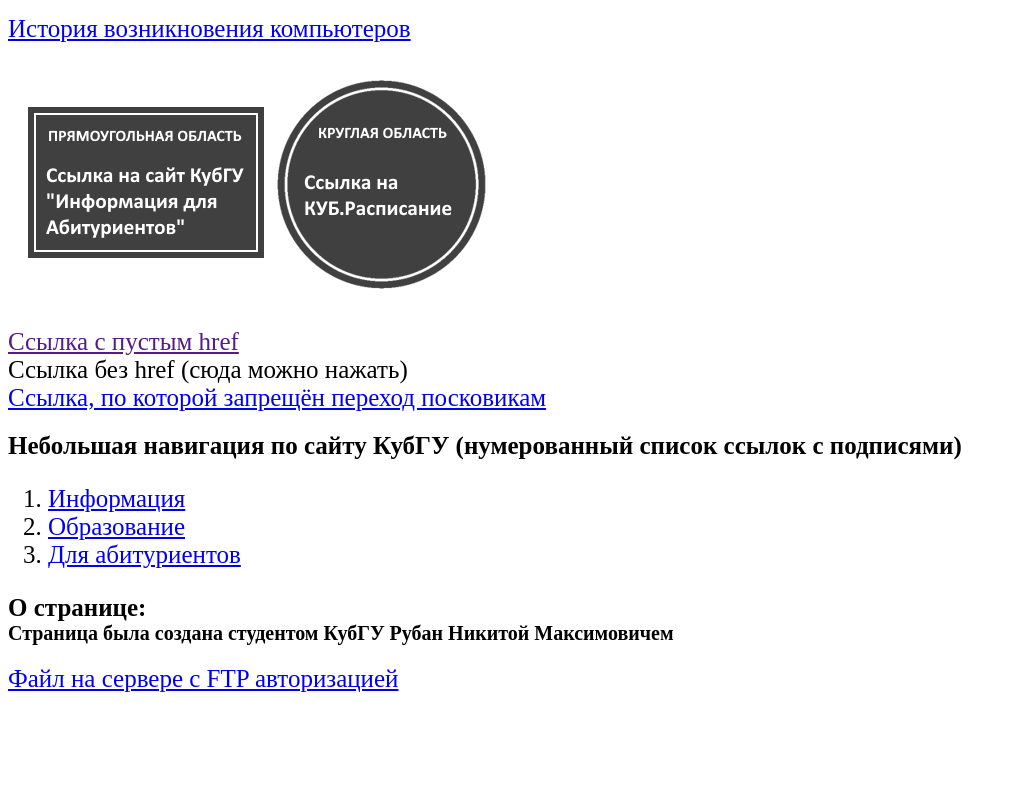
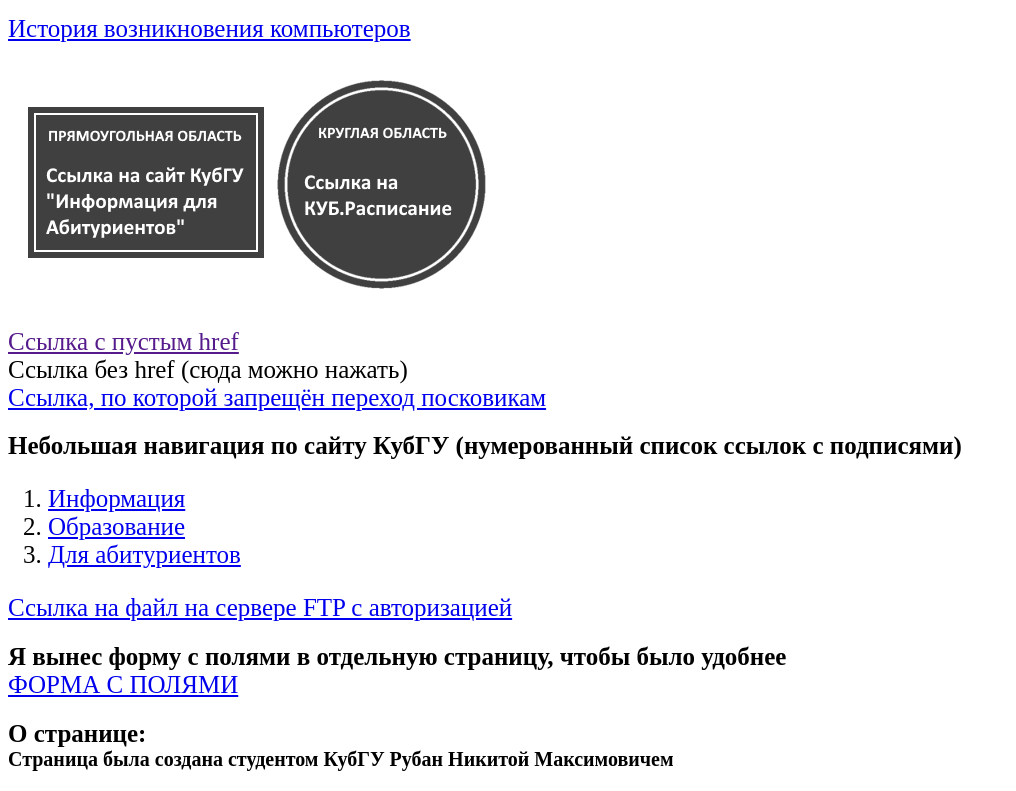
Before and after one commit to Vexonix-dev/Vexonix-dev.github.io, a plain HTML site: page Task_1/index.html in a window 1280 px wide. Shown: the part 839-1630 px from the top of the page, without its empty margins (0-1016 px from the left). Before the commit the page ends 1540 px from the top, so only its background shows below. Drawn offline with Linux system fonts and the light colour scheme.

Commit message:
Update  FTP.html

```diff
--- a/Task_1/index.html
+++ b/Task_1/index.html
@@ -86,11 +86,14 @@
             </li>
         </ol>
 
+        <!--Ссылка на файл на сервере FTP с авторизацией-->
+        <a href="ftp://username:password@ftp.example.com/file.txt">Ссылка на файл на сервере FTP с авторизацией</a>
+
+        <h2>Я вынес форму с полями в отдельную страницу, чтобы было удобнее</h2>
+        <a href="./form.html">ФОРМА С ПОЛЯМИ</a>
+
         <h2><a id="О_странице"></a> О странице:</h2>
         <h3>Страница была создана студентом КубГУ Рубан Никитой Максимовичем</h3>
-
-        <a href="./form.html">Файл на сервере с FTP авторизацией</a>
-
 </body>
 
 </html>
```
